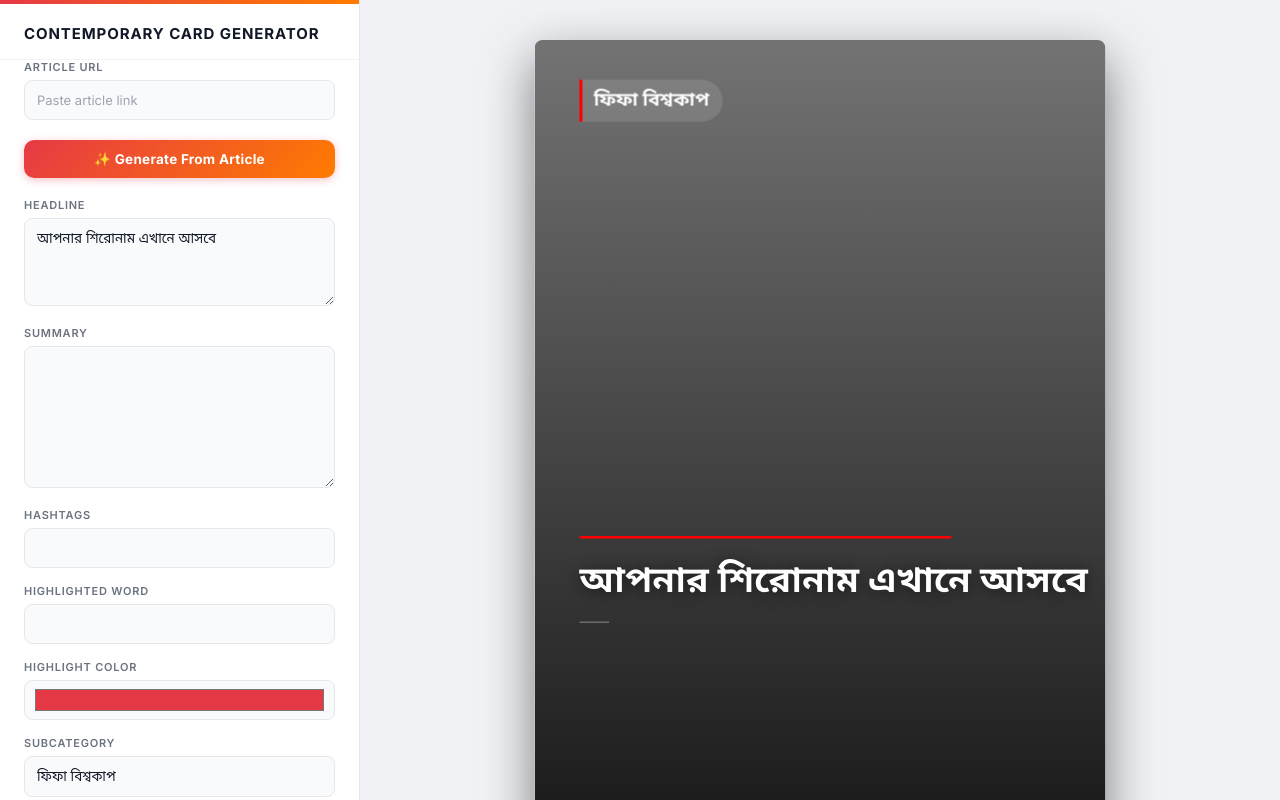
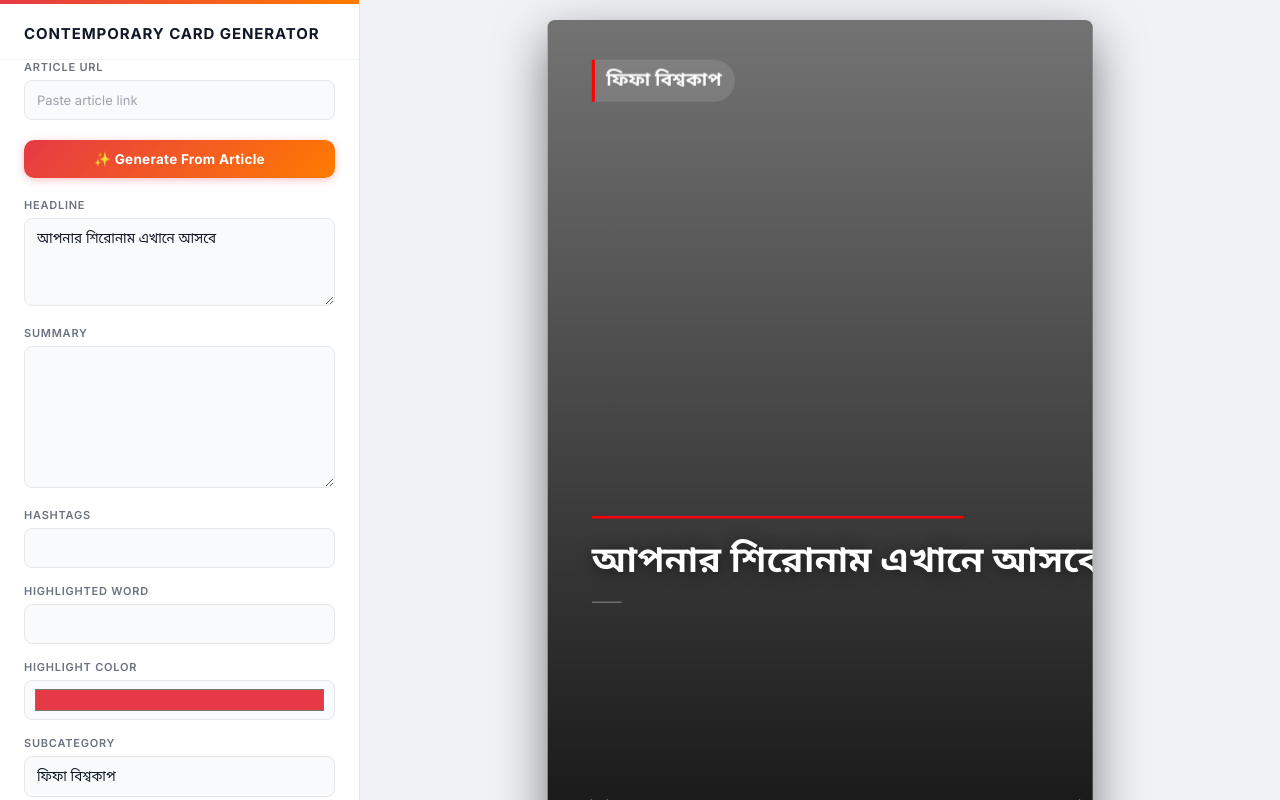
Before and after one commit to Sumaiya-Tabassum42/manual_temp, a React (Vite) app: page / in a window 1280 px wide. Built offline with nearby package versions, Linux system fonts and the light colour scheme; grey boxes are pictures that could not be loaded.

Commit message:
Update index.css

```diff
--- a/src/index.css
+++ b/src/index.css
@@ -174,25 +174,17 @@ body {
   display: flex;
   flex-direction: column;
   align-items: center;
-  justify-content: flex-start;
-  gap: 20px;
   background: #f0f2f5;
   overflow-y: auto;
   overflow-x: hidden;
-  padding-top: 40px;
-  padding-bottom: 40px;
+  padding: 20px;
   min-height: 100vh;
 }
 
-/* ─── CARD CONTAINER ─── */
-.preview-card-wrapper {
-  display: flex;
-  justify-content: center;
-  align-items: flex-start;
-  width: 100%;
-  max-height: 70vh; /* Limit the height */
-  overflow: visible;
-  position: relative;
+/* ─── SPACER ─── */
+.preview-spacer {
+  flex: 1;
+  min-height: 50px;
 }
 
 /* ─── CARD ZOOM ─── */
@@ -210,8 +202,6 @@ body {
 /* ─── DOWNLOAD BUTTON ─── */
 .download-btn {
   margin-top: 20px;
-  position: relative;
-  z-index: 10;
   padding: 12px 36px;
   background: #1877f2;
   color: white;
@@ -219,7 +209,7 @@ body {
   border-radius: 6px;
   font-size: 16px;
   cursor: pointer;
-  flex-shrink: 0; /* Prevent button from shrinking */
+  flex-shrink: 0;
 }
 
 .download-btn:hover {
```
